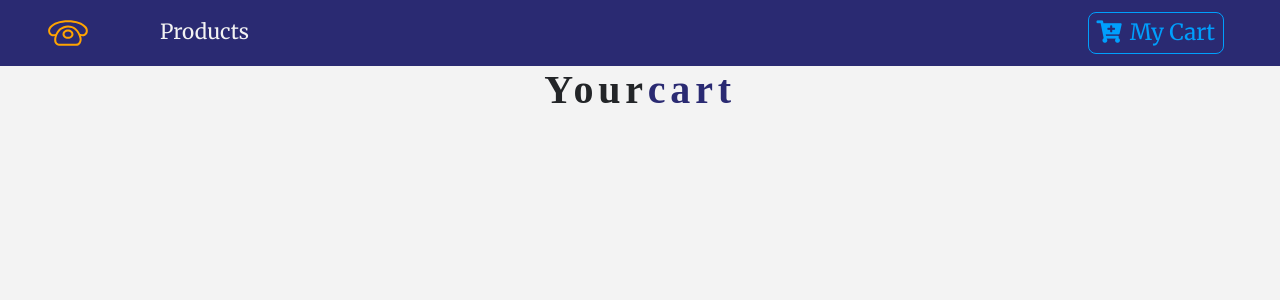
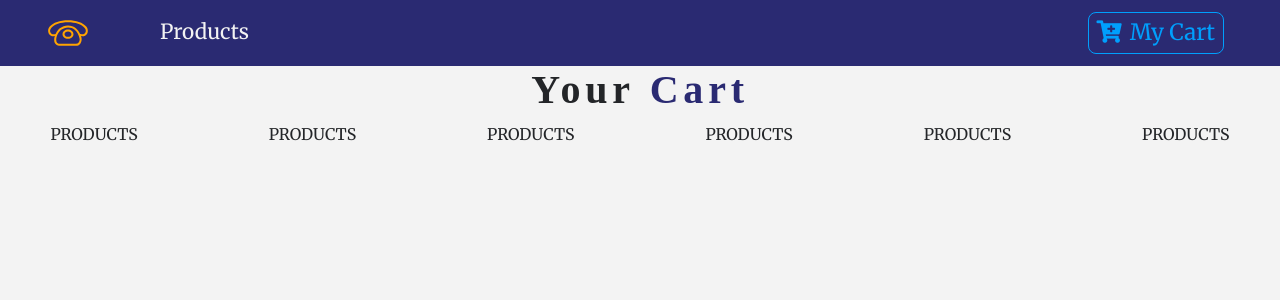
Before and after one commit to kamalyadav11/Online-Mobile-Store, a React (Create React App) app: page /cart in a window 1280 px wide. Shown: the top 300 px of the page. Built offline with nearby package versions, Linux system fonts and the light colour scheme; a web font is replaced by a local one.

Commit message:
layout bug fixed

```diff
--- a/src/components/Cart/Cart.js
+++ b/src/components/Cart/Cart.js
@@ -1,11 +1,13 @@
 import React, { Component } from "react";
 import Title from "../Title";
+import CartColumns from "./CartColumns";
 
 export default class Cart extends Component {
   render() {
     return (
       <section>
-        <Title name="your" title="cart" />{" "}
+        <Title name="your" title=" cart" />
+        <CartColumns />
       </section>
     );
   }
--- /dev/null
+++ b/src/components/Cart/CartColumns.js
@@ -0,0 +1,30 @@
+import React from "react";
+
+const CartColumns = () => {
+  return (
+    <div className="container-fuid text-center d-none d-lg-block">
+      <div className="row">
+        <div className="col-10 mx-auto col-lg-2">
+          <p className="text-uppercase">Products</p>
+        </div>
+        <div className="col-10 mx-auto col-lg-2">
+          <p className="text-uppercase">Products</p>
+        </div>
+        <div className="col-10 mx-auto col-lg-2">
+          <p className="text-uppercase">Products</p>
+        </div>
+        <div className="col-10 mx-auto col-lg-2">
+          <p className="text-uppercase">Products</p>
+        </div>
+        <div className="col-10 mx-auto col-lg-2">
+          <p className="text-uppercase">Products</p>
+        </div>
+        <div className="col-10 mx-auto col-lg-2">
+          <p className="text-uppercase">Products</p>
+        </div>
+      </div>
+    </div>
+  );
+};
+
+export default CartColumns;
```
